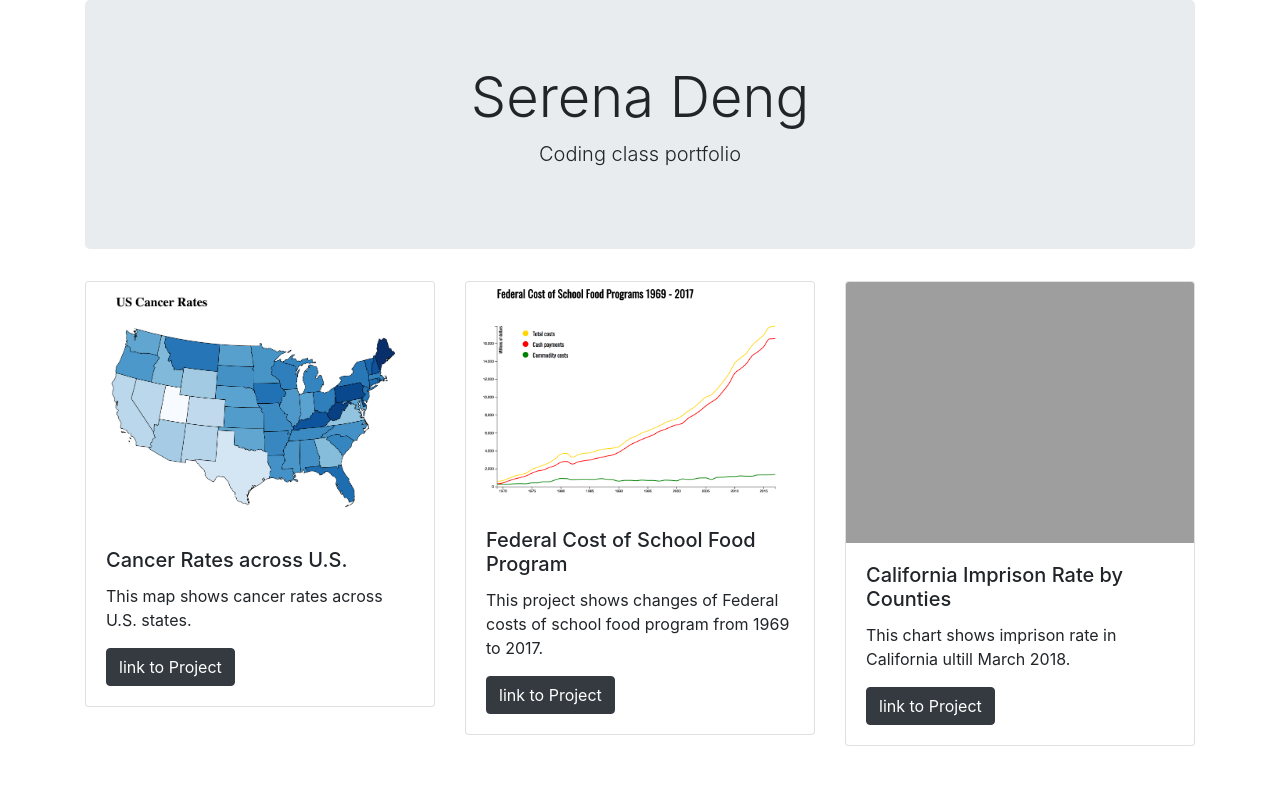
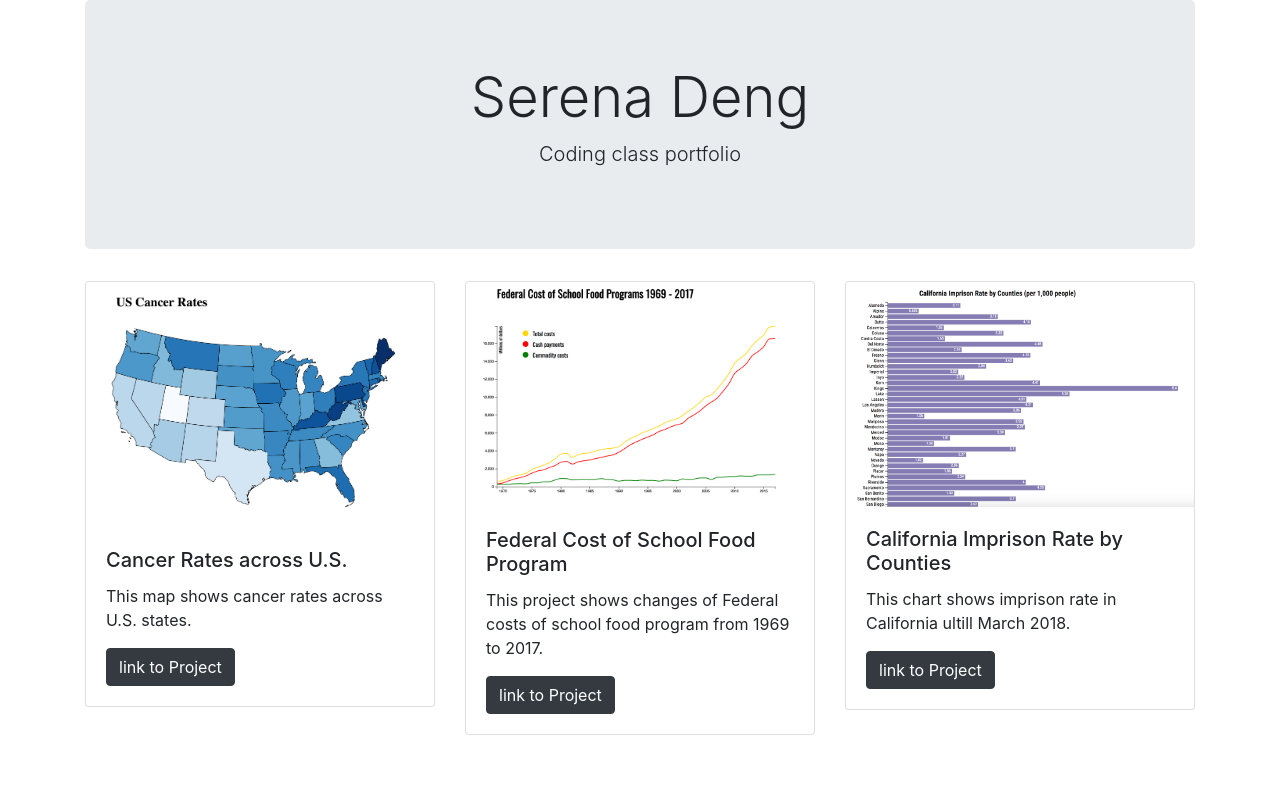
Before and after one commit to DSerena/dserena.github.io, a Jekyll site: the page built from index.html, in a window 1280 px wide. Shown: the top 785 px of the page. Built offline with Jekyll 4.4.1, drawn with Linux system fonts in a browser that asks for light colours.

Commit message:
Update index.html

```diff
--- a/index.html
+++ b/index.html
@@ -11,7 +11,7 @@ projects:
     description: This project shows changes of Federal costs of school food program from 1969 to 2017.
     link: "https://dserena.github.io/School-food-costs/"
   - title: "California Imprison Rate by Counties"
-    image: "https://dserena.github.io/CA_prison/CA_imprison_rate.png"
+    image: "https://dserena.github.io/CA_prison/CA-imprison-rate.png"
     description: This chart shows imprison rate in California ultill March 2018.
     link: "https://dserena.github.io/CA_prison/"
 ---
```
